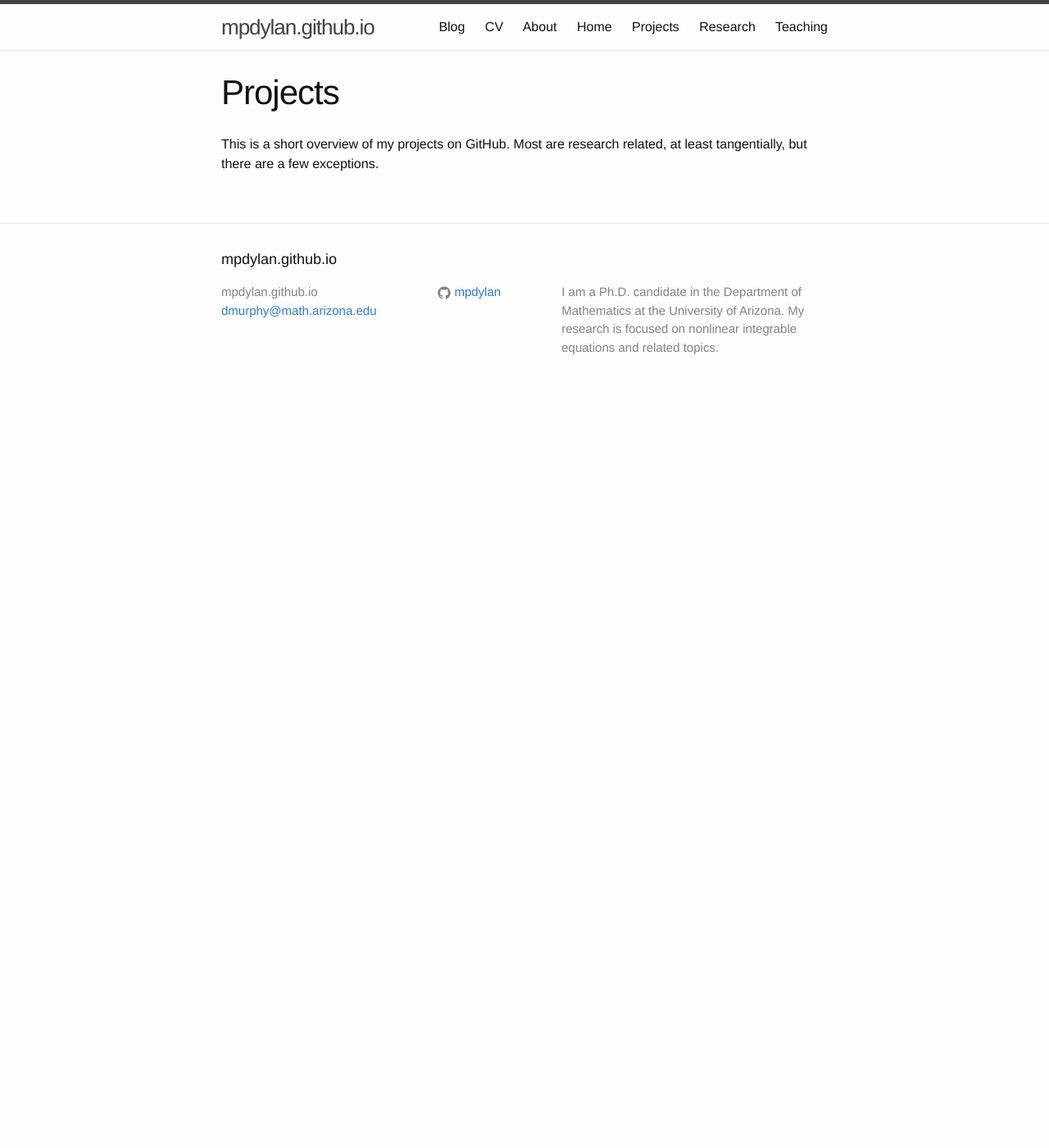
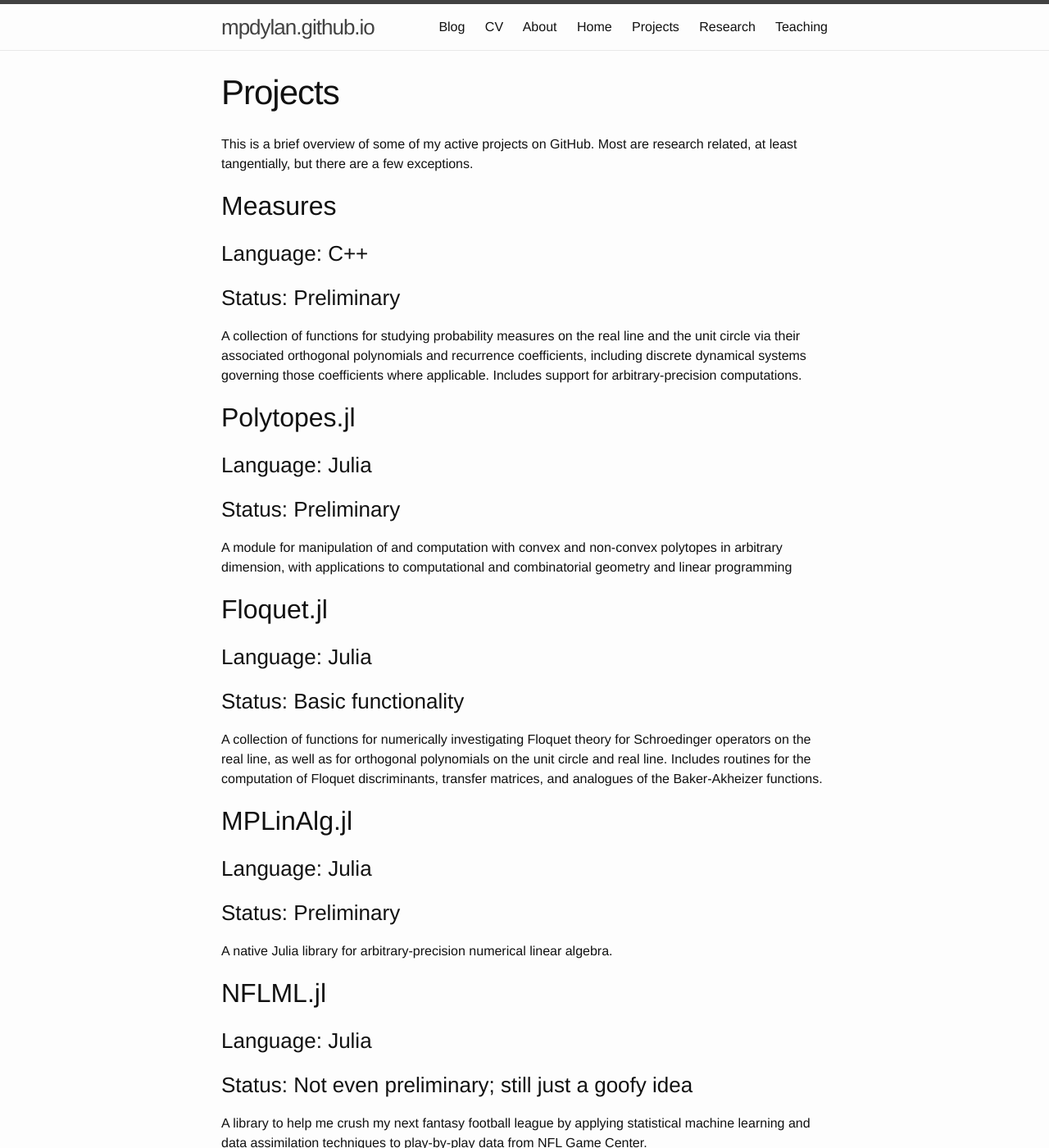
Before and after one commit to mpdylan/mpdylan.github.io, a Jekyll site: the page built from projects.md, in a window 1280 px wide and 1400 px high. Shown: the whole window at 82% size. Built offline with Jekyll 4.4.1, drawn with Linux system fonts in a browser that asks for light colours.

Commit message:
framed out projects page

```diff
--- a/projects.md
+++ b/projects.md
@@ -4,4 +4,39 @@ title: Projects
 permalink: /projects/
 ---
 
-This is a short overview of my projects on GitHub. Most are research related, at least tangentially, but there are a few exceptions.
+This is a brief overview of some of my active projects on GitHub. Most are research related, at least tangentially, but there are a few exceptions.
+
+## Measures
+
+### Language: C++
+### Status: Preliminary
+
+A collection of functions for studying probability measures on the real line and the unit circle via their associated orthogonal polynomials and recurrence coefficients, including discrete dynamical systems governing those coefficients where applicable. Includes support for arbitrary-precision computations.
+
+## Polytopes.jl
+
+### Language: Julia
+### Status: Preliminary
+
+A module for manipulation of and computation with convex and non-convex polytopes in arbitrary dimension, with applications to computational and combinatorial geometry and linear programming
+
+## Floquet.jl
+
+### Language: Julia
+### Status: Basic functionality
+
+A collection of functions for numerically investigating Floquet theory for Schroedinger operators on the real line, as well as for orthogonal polynomials on the unit circle and real line. Includes routines for the computation of Floquet discriminants, transfer matrices, and analogues of the Baker-Akheizer functions.
+
+## MPLinAlg.jl
+
+### Language: Julia
+### Status: Preliminary
+
+A native Julia library for arbitrary-precision numerical linear algebra.
+
+## NFLML.jl
+
+### Language: Julia
+### Status: Not even preliminary; still just a goofy idea
+
+A library to help me crush my next fantasy football league by applying statistical machine learning and data assimilation techniques to play-by-play data from NFL Game Center.
```
